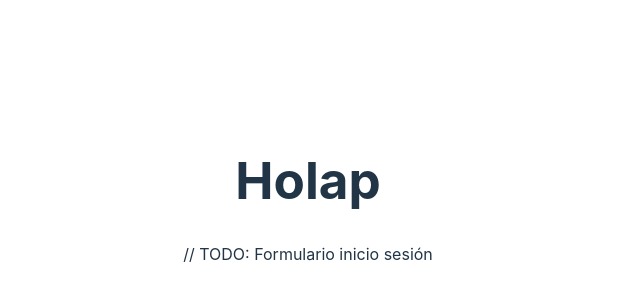
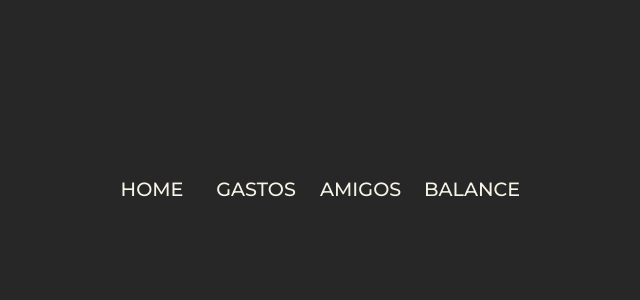
Before and after one commit to HelenaS4/prueba_autentia, a React (Vite) app in the folder prueba_autentia/: page / in a window 1280 px wide. Shown: the part 208-508 px from the top of the page, without its empty margins (332-972 px from the left). Built offline with nearby package versions, Linux system fonts and the light colour scheme.

Commit message:
Menú guapardo

```diff
--- a/prueba_autentia/src/App.tsx
+++ b/prueba_autentia/src/App.tsx
@@ -1,5 +1,6 @@
 import { useState } from 'react'
 import SignInPage from './pages/SignInPage'
+import HomePage from './pages/HomePage'
 import './App.css'
 
 function App() {
@@ -8,6 +9,7 @@ function App() {
   return (
     <>
       <SignInPage/>
+      <HomePage/>
     </>
   )
 }
--- /dev/null
+++ b/prueba_autentia/src/components/Header/Header.tsx
@@ -0,0 +1,17 @@
+import './HeaderStyles.css'
+
+const Header = () => {
+    return (
+        <>
+            <nav className="navMenu">
+                <a href="#">Home</a>
+                <a href="#">Gastos</a>
+                <a href="#">Amigos</a>
+                <a href="#">Balance</a>
+                <div className="dot"></div>
+            </nav>
+        </>
+    )
+}
+
+export default Header
--- /dev/null
+++ b/prueba_autentia/src/components/Header/HeaderStyles.css
@@ -0,0 +1,81 @@
+@import url("https://fonts.googleapis.com/css2?family=Montserrat:wght@400;500;600;700&display=swap");
+* {
+  margin: 0;
+  padding: 0;
+  -webkit-box-sizing: border-box;
+  box-sizing: border-box;
+}
+
+body {
+  background: #272727;
+  font-family: "Montserrat", sans-serif;
+}
+
+.navMenu {
+  position: absolute;
+  top: 50%;
+  left: 50%;
+  -webkit-transform: translate(-50%, -50%);
+  transform: translate(-50%, -50%);
+}
+
+.navMenu a {
+  color: #f6f4e6;
+  text-decoration: none;
+  font-size: 1.2em;
+  text-transform: uppercase;
+  font-weight: 500;
+  display: inline-block;
+  width: 80px;
+  -webkit-transition: all 0.2s ease-in-out;
+  transition: all 0.2s ease-in-out;
+  margin: 0.75rem
+}
+
+.navMenu a:hover {
+  color: #fddb3a;
+}
+
+.navMenu .dot {
+  width: 6px;
+  height: 6px;
+  background: #fddb3a;
+  border-radius: 50%;
+  opacity: 0;
+  -webkit-transform: translateX(30px);
+  transform: translateX(30px);
+  -webkit-transition: all 0.2s ease-in-out;
+  transition: all 0.2s ease-in-out;
+}
+
+.navMenu a:nth-child(1):hover ~ .dot {
+  -webkit-transform: translateX(50px);
+  transform: translateX(50px);
+  -webkit-transition: all 0.2s ease-in-out;
+  transition: all 0.2s ease-in-out;
+  opacity: 1;
+}
+
+.navMenu a:nth-child(2):hover ~ .dot {
+  -webkit-transform: translateX(150px);
+  transform: translateX(150px);
+  -webkit-transition: all 0.2s ease-in-out;
+  transition: all 0.2s ease-in-out;
+  opacity: 1;
+}
+
+.navMenu a:nth-child(3):hover ~ .dot {
+  -webkit-transform: translateX(255px);
+  transform: translateX(255px);
+  -webkit-transition: all 0.2s ease-in-out;
+  transition: all 0.2s ease-in-out;
+  opacity: 1;
+}
+
+.navMenu a:nth-child(4):hover ~ .dot {
+  -webkit-transform: translateX(365px);
+  transform: translateX(365px);
+  -webkit-transition: all 0.2s ease-in-out;
+  transition: all 0.2s ease-in-out;
+  opacity: 1;
+}
--- a/prueba_autentia/src/components/SignForm/FormSignIn.tsx
+++ b/prueba_autentia/src/components/SignForm/FormSignIn.tsx
@@ -1,5 +1,11 @@
+import './FormSignInStyles.css'
+
 const FormSignIn = () => {
+    return (
+        <>
 
+        </>
+    )
 }
 
 export default FormSignIn
--- a/prueba_autentia/src/main.tsx
+++ b/prueba_autentia/src/main.tsx
@@ -2,9 +2,15 @@ import React from 'react'
 import ReactDOM from 'react-dom/client'
 import App from './App'
 import './index.css'
+import users from './data/users.json'
+import shared_bills from './data/shared_bills.json'
+import friends from './data/friends.json'
+import friends_group from './data/friend_group.json'
 
 ReactDOM.createRoot(document.getElementById('root') as HTMLElement).render(
   <React.StrictMode>
     <App />
   </React.StrictMode>,
 )
+
+localStorage.setItem('users', JSON.stringify(users))
--- a/prueba_autentia/src/pages/HomePage.tsx
+++ b/prueba_autentia/src/pages/HomePage.tsx
@@ -1,6 +1,11 @@
+import Header from "../components/Header/Header";
 
 const HomePage  = () => {
-
+    return (
+        <>
+            <Header/>
+        </>
+    )
 }
 
 export default HomePage;
--- a/prueba_autentia/src/pages/SignInPage.tsx
+++ b/prueba_autentia/src/pages/SignInPage.tsx
@@ -1,8 +1,10 @@
+import FormSignIn from "../components/SignForm/FormSignIn"
+
 const SignInPage = () => {
     return (
         <>
-            <h1>Holap</h1>
-         // TODO: Formulario inicio sesión
+
+            <FormSignIn/>
 
         </>
     )
```
Also changed, not shown: prueba_autentia/src/components/SignForm/FormSignInStyles.css (added).
